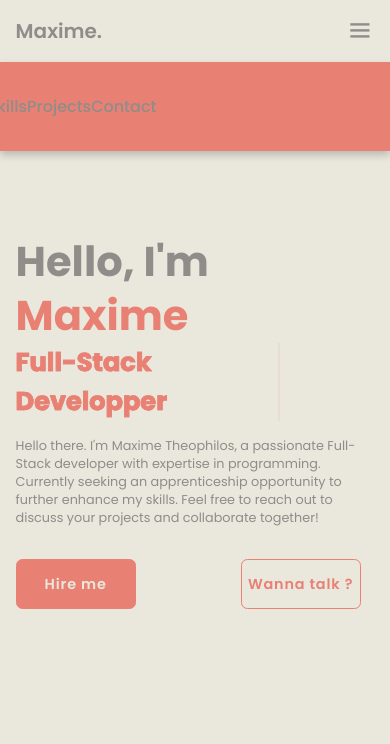
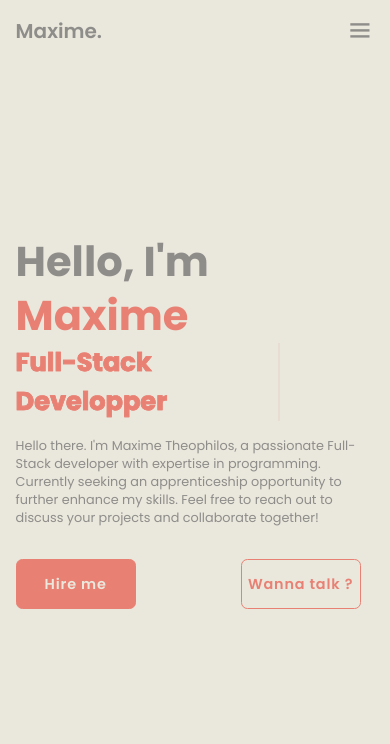
Before and after one commit to TheKyyn/myportfolio, a plain HTML site: page index.html in a window 390 px wide. Shown: the top 744 px of the page. Drawn offline with nearby package versions, Linux system fonts and the light colour scheme.

Commit message:
Correction de l'affichage du menu en mode téléphone

```diff
--- a/style.css
+++ b/style.css
@@ -768,7 +768,7 @@ span {
   }
 
   .navbar {
-    position: absolute;
+    /* position: absolute;
     top: 100%;
     left: 0;
     width: 100%;
@@ -777,7 +777,8 @@ span {
     box-shadow: 0 0.5rem 1rem rgba(0, 0, 0, 0.2);
     z-index: 1;
     transition: 0.25s ease;
-    transition-delay: 0.25s;
+    transition-delay: 0.25s; */
+    display: none;
   }
 
   .navbar.active {
```
